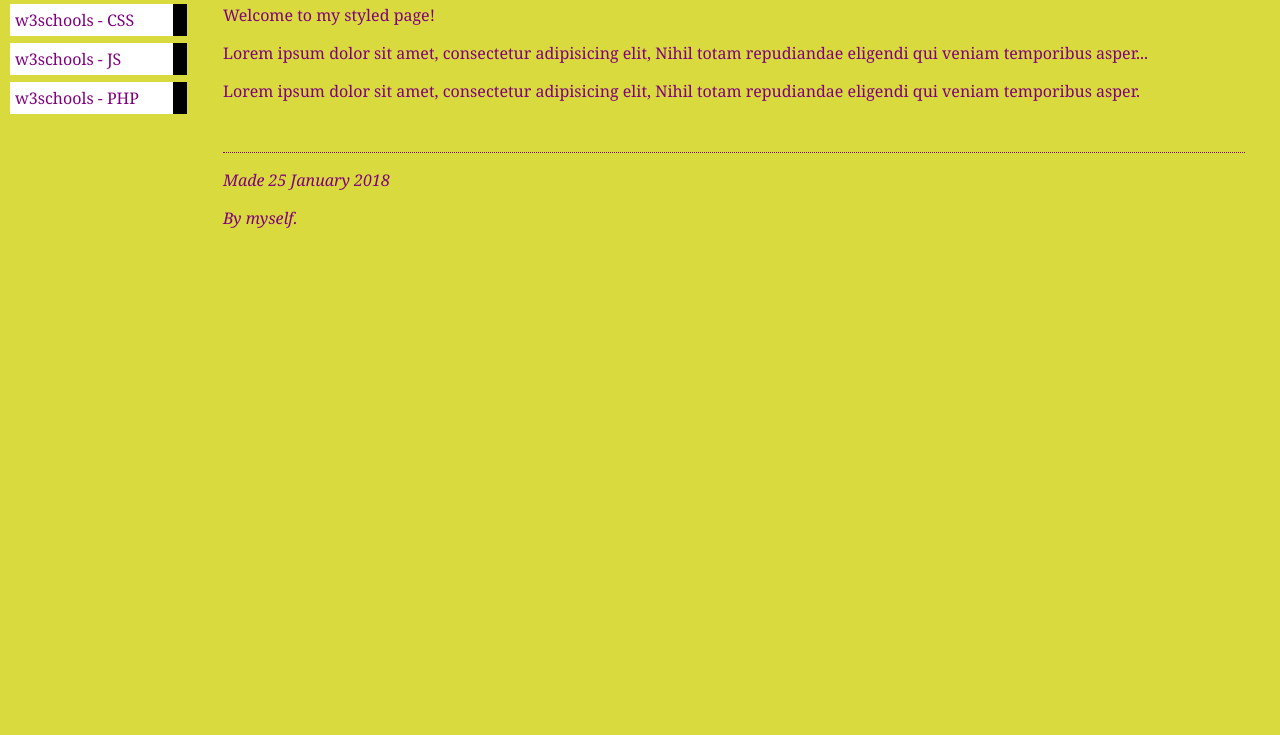
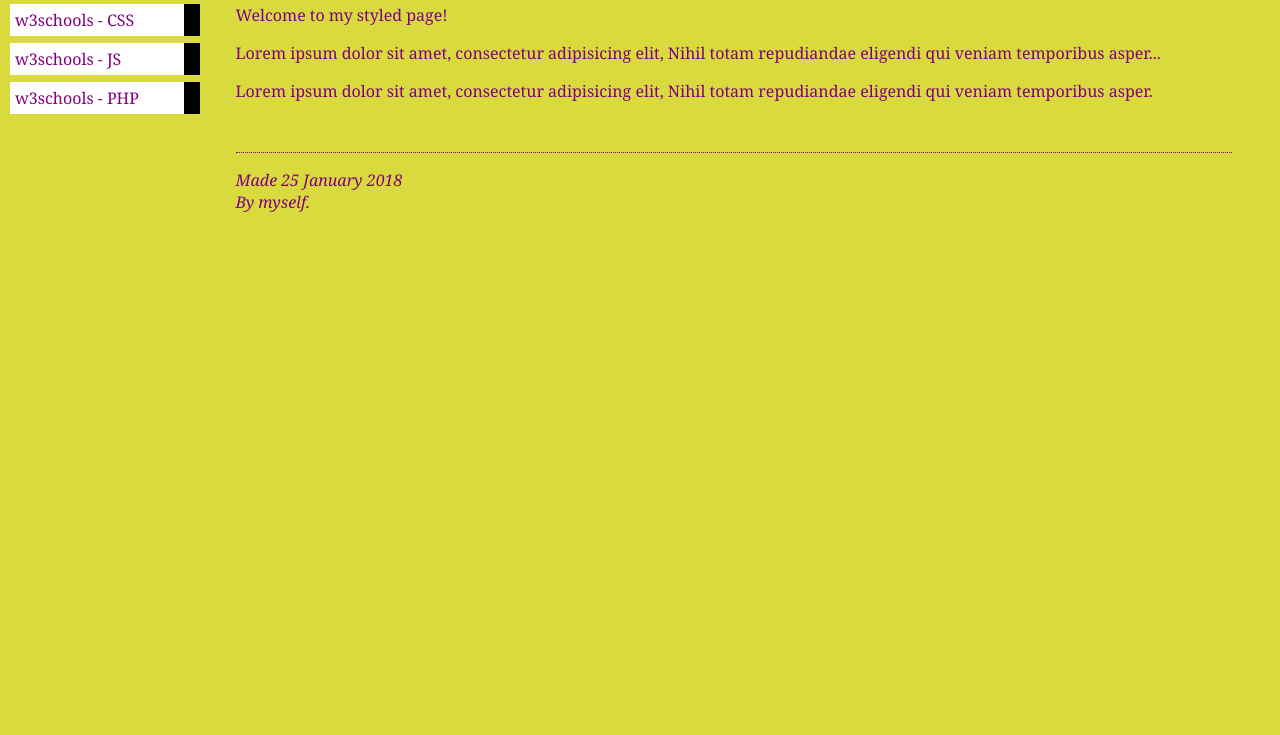
Before and after one commit to nishu-mns/CSS_Assignment_1, a plain HTML site: page index.html in a window 1280 px wide. Shown: the part 65-800 px from the top of the page. Drawn offline with Linux system fonts and the light colour scheme.

Commit message:
final commit

```diff
--- a/index.html
+++ b/index.html
@@ -30,8 +30,8 @@
 
             <!-- This is a footer section -->
             <section id="footer">
-                <p><i>Made 25 January 2018</i></p>
-                <p><i>By myself.</i></p>
+                <p><i>Made 25 January 2018</i><br>
+                <i>By myself.</i></p>
             </section>
         </section>
     </div>
--- a/styles.css
+++ b/styles.css
@@ -11,11 +11,12 @@ body {
 /* The sidebar */
 #links {
     float: left;
-    width: 14%;
+    width: 15%;
     margin-top: 15px;
 }
 
 #links a {
+    background-color: white;
     display: block;
     text-decoration: none;
     color: #80007E;
@@ -24,19 +25,13 @@ body {
     margin-top: 7px;
     margin-left: 2px;
     /* A black part at the end of every link */
-    background: linear-gradient(
-      90deg,
-      white 0%,
-      white 92%,
-      black 92%,
-      black 100%
-    );
+    border-right: 16px solid black;
 }
 
 /* Main content */
 #content {
     float: left;
-    width: 84%;
+    width: 82%;
     padding: 0 20px;
     margin-left: 18px;
 }
```
